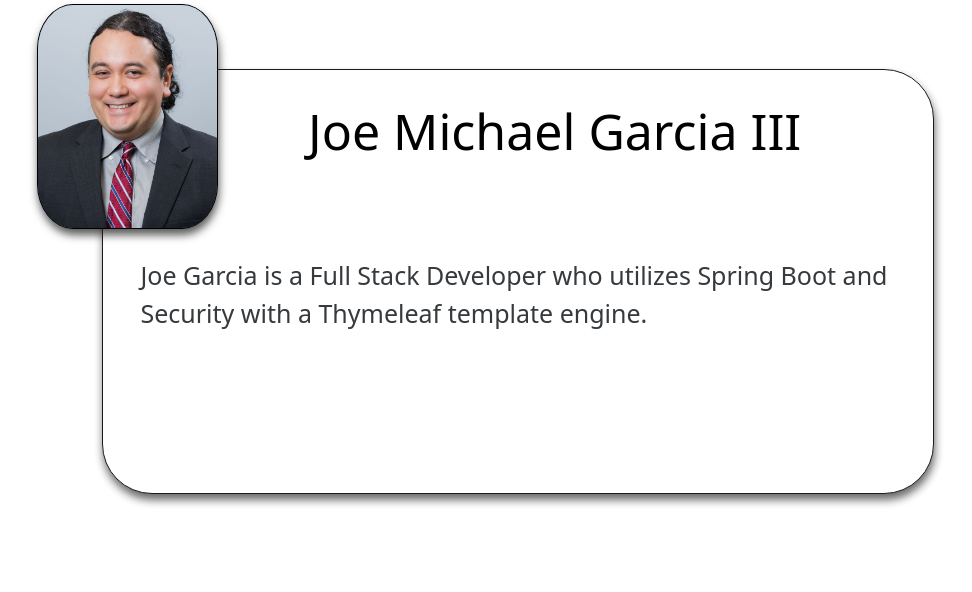
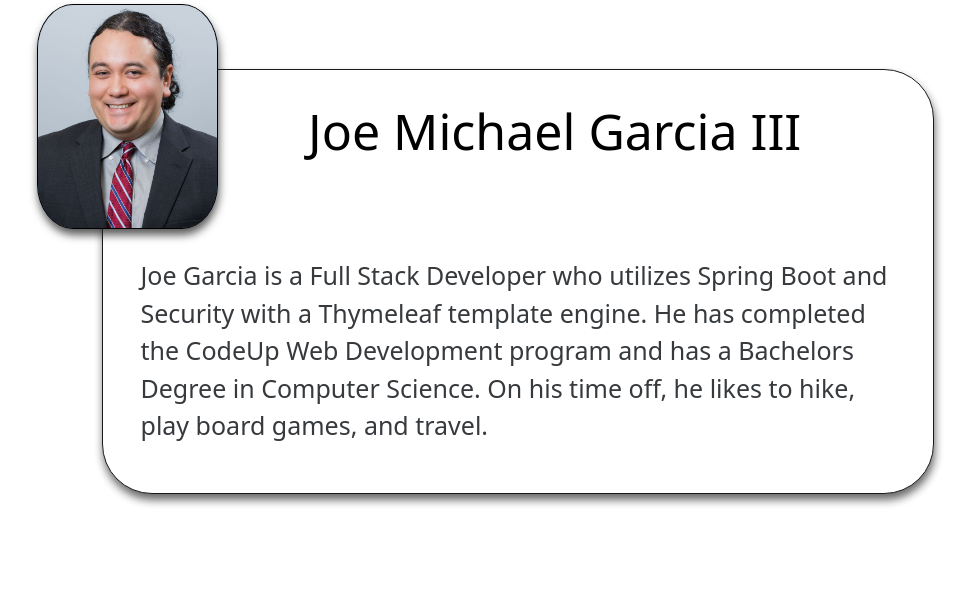
Before and after one commit to PhaseRUN/PhaseRUN-Capstone, a Spring Boot app: page /about in a window 1280 px wide. Shown: the part 861-1453 px from the top of the page, without its empty margins (138-1110 px from the left). Run offline with Spring Boot 4, Linux system fonts and the light colour scheme; some of the project's set-up classes (security, data sources, template engines, error pages and the like) are left out, and stand-ins take their place; some libraries are stand-ins or nearby versions.

Commit message:
adding finished bio

```diff
--- a/src/main/resources/templates/visitors/about.html
+++ b/src/main/resources/templates/visitors/about.html
@@ -26,7 +26,7 @@
             <div class="cardAbout left">
                 <img class="headshot leftAlign" src="/images/Joe_CodeUp.jpg" alt="">
                 <div class="bioHeader">Joe Michael Garcia III</div>
-                <div class="bio opacityForText">Joe Garcia is a Full Stack Developer who utilizes Spring Boot and Security with a Thymeleaf template engine. </div>
+                <div class="bio opacityForText">Joe Garcia is a Full Stack Developer who utilizes Spring Boot and Security with a Thymeleaf template engine. He has completed the CodeUp Web Development program and has a Bachelors Degree in Computer Science. On his time off, he likes to hike, play board games, and travel.</div>
             </div>
         </div>
         <div class="row"> <!--Card 3-->
```
